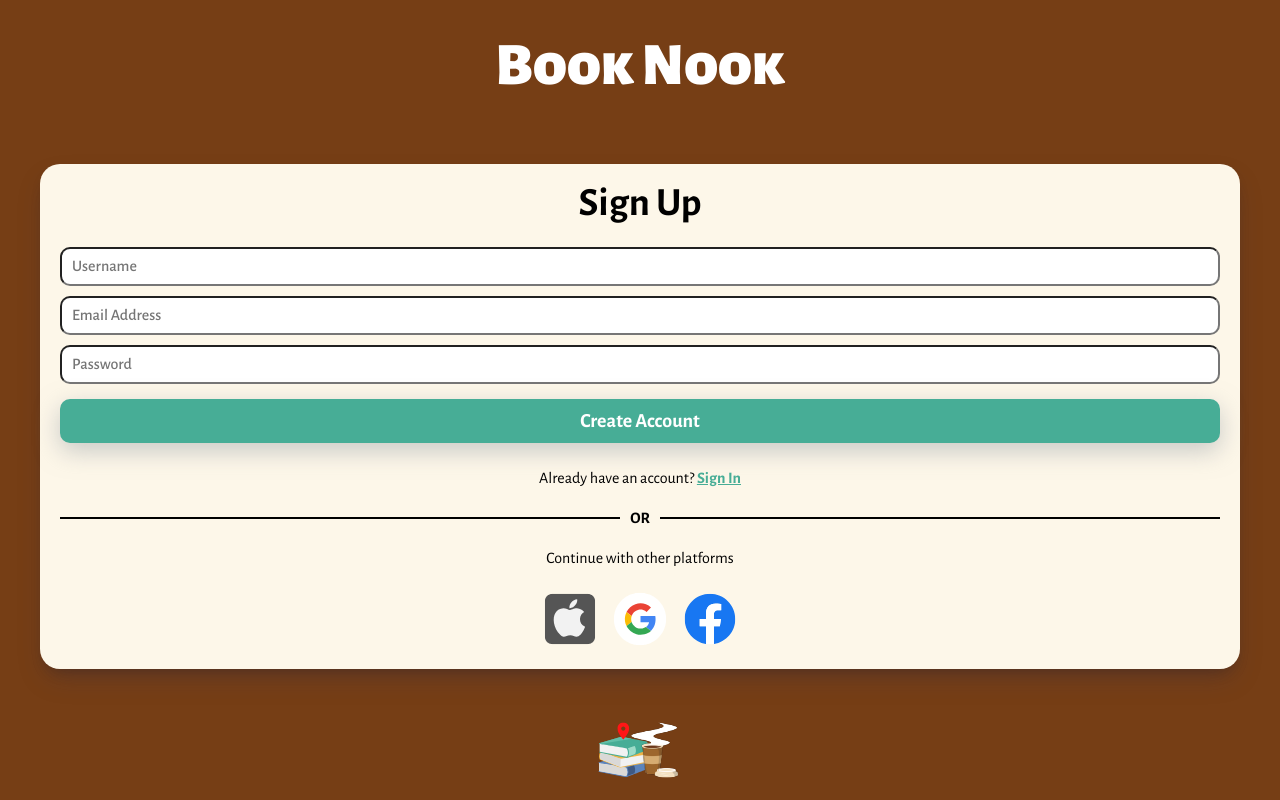
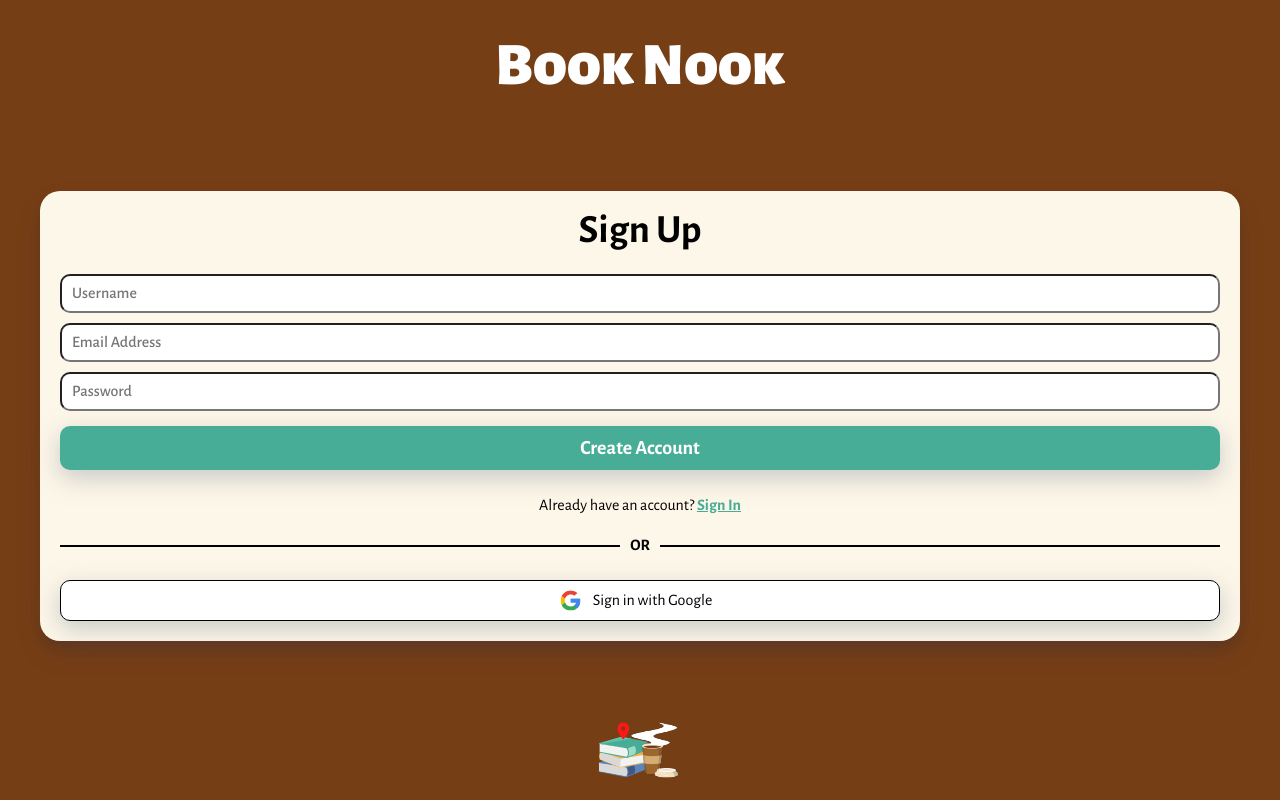
Before and after one commit to Snapdragons-Mars/book-nook-front-end, a React (Create React App) app: page /home in a window 1280 px wide. Built offline with nearby package versions, Linux system fonts and the light colour scheme.

Commit message:
Edit home page

```diff
--- a/src/components/Home/Home.css
+++ b/src/components/Home/Home.css
@@ -128,21 +128,24 @@
     margin-left: 5px;
 }
 
-.continue {
-    text-align: center;
+.google-div {
+    display: flex;
+    justify-content: center;
+    background: white;
+    border: solid 1px black;
+    margin: 20px;
+    border-radius: 10px;
+    box-shadow: rgba(149, 157, 165, 0.5) 0px 8px 24px;
 }
 
-.platforms {
-    display: flex;
-    justify-content: center;
-    margin: 15px;
+.google-logo {
+    width: 25px;
 }
 
-.sm-logo {
-    width: 60px;
-    margin: 5px;
-    cursor: pointer;
+.google-text {
+    margin: 10px;
 }
+
 
 .book-nook-logo-div {
     display: flex;
--- a/src/components/Home/Home.js
+++ b/src/components/Home/Home.js
@@ -1,11 +1,9 @@
 import './Home.css'
-import { useState } from 'react'
+import { useState, useEffect } from 'react'
 import { useNavigate } from 'react-router-dom'
 import axios from 'axios'
-import apple from '../../assets/apple-icon.svg';
-import google from '../../assets/google-icon.svg';
-import facebook from '../../assets/facebook-icon.svg'
 import logo from '../../assets/book-nook-icon.svg'
+import google from '../../assets/google-icon.svg'
 
 function Home() {
     const navigate = useNavigate()
@@ -153,12 +151,10 @@ function Home() {
                         <p className="or-text">OR</p>
                         <div className="divider divider-right"></div>
                     </div>
-                    <p className="continue">Continue with other platforms</p>
-                    <div className="platforms">
-                        <img className="sm-logo" src={apple} alt="Apple Logo"/>
-                        <img className="sm-logo" src={google} alt="Google Logo"/>
-                        <img className="sm-logo" src={facebook} alt="Facebook Logo"/>
-                    </div>
+                <div className="google-div">
+                    <img className="google-logo" src={google} alt="Google Logo"/>
+                    <p className="google-text">Sign in with Google</p>
+                </div>
                 </div>
             </div>
             <div className="book-nook-logo-div">
```
Also changed, not shown: src/assets/google-icon.svg.
